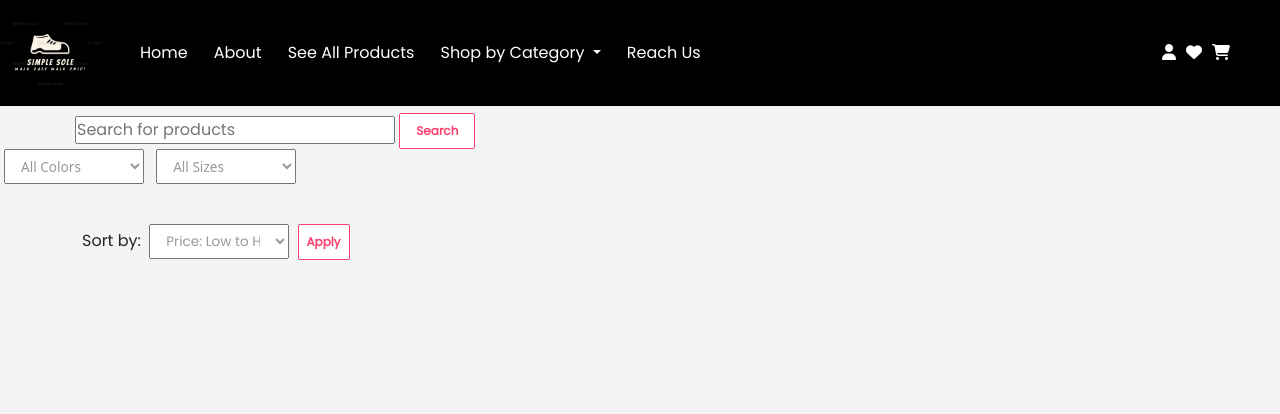
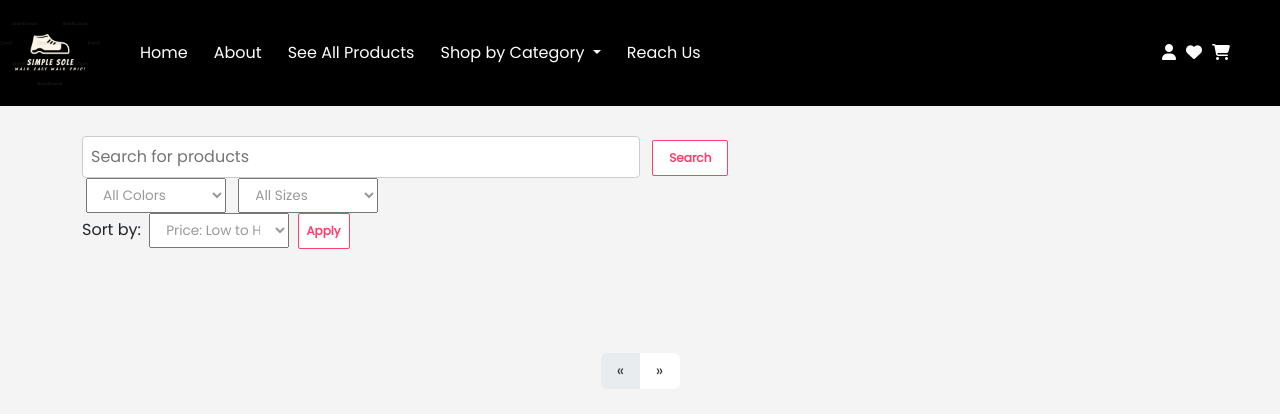
Before and after one commit to Meghna-Anilkumar/simplesole, a Node server app: page /search in a window 1280 px wide. Shown: the top 414 px of the page. Run offline with Node 20, Linux system fonts and the light colour scheme; data that the repository does not hold is empty; some libraries are stand-ins or nearby versions.

Commit message:
hosting pending

```diff
--- a/Controller/productcontroller.js
+++ b/Controller/productcontroller.js
@@ -251,14 +251,12 @@ module.exports = {
   //get all products page
   getAllProducts: async (req, res) => {
     try {
-      let allProducts = await Product.find();
+        let allProducts;
         const category = await Category.find().exec();
-
         const productOffers = await ProductOffer.find({
             startDate: { $lte: new Date() },
             expiryDate: { $gte: new Date() }
         }).populate('product').exec();
-
         const categoryOffers = await CategoryOffer.find({
             startDate: { $lte: new Date() },
             expiryDate: { $gte: new Date() }
@@ -278,18 +276,30 @@ module.exports = {
             allProducts.sort((a, b) => b.price - a.price);
         }
 
+        const perPage = 12;
+        const page = parseInt(req.query.page) || 1;
+        const totalProducts = allProducts.length;
+        const totalPages = Math.ceil(totalProducts / perPage);
+
+        const skip = (page - 1) * perPage;
+
+        allProducts = allProducts.slice(skip, skip + perPage);
+
         res.render('userviews/allproducts', {
             title: 'All Products',
             allProducts: allProducts,
             category: category,
             productOffers: productOffers,
-        categoryOffers: categoryOffers
+            categoryOffers: categoryOffers,
+            currentPage: page,
+            totalPages: totalPages
         });
     } catch (error) {
         console.error(error);
         res.status(500).send('Internal Server Error');
     }
 },
+
 
   //search products
   searchproducts: async (req, res) => {
@@ -318,24 +328,20 @@ module.exports = {
     try {
         let filteredProducts = await Product.find();
 
-        // Apply color filter if provided
         if (req.query.color) {
             filteredProducts = filteredProducts.filter(product => product.color === req.query.color);
         }
 
-        // Apply size filter if provided
         if (req.query.size) {
             filteredProducts = filteredProducts.filter(product => product.size.includes(req.query.size));
         }
 
-        // Apply price range filter if provided
         if (req.query.minPrice && req.query.maxPrice) {
             const minPrice = parseFloat(req.query.minPrice);
             const maxPrice = parseFloat(req.query.maxPrice);
             filteredProducts = filteredProducts.filter(product => product.price >= minPrice && product.price <= maxPrice);
         }
 
-        // Return filtered products
         res.json(filteredProducts);
     } catch (error) {
         console.error(error);
--- a/views/adminviews/categoryoffer.ejs
+++ b/views/adminviews/categoryoffer.ejs
@@ -279,7 +279,7 @@
 
         try {
           const response = await fetch(`/delete-category-offer/${categoryOfferId}`, {
-            method: 'DELETE'
+            method: 'POST'
           });
 
           if (response.ok) {
--- a/views/userviews/allproducts.ejs
+++ b/views/userviews/allproducts.ejs
@@ -614,8 +614,9 @@
   border: 1px solid #ccc;
   border-radius: 4px;
   margin-right: 8px;
-      width: 80%;
+  width: 50%; /* Adjust the width as needed */
 }
+
 
     #applySort {
       padding: 8px;
@@ -647,12 +648,17 @@
     width: 100%;
     margin-bottom: 20px;
   }
+  #content {
+  margin-top: 20px; /* Adjust the value as needed */
+  margin-bottom: 20px; /* Keep the original bottom margin or adjust as needed */
+}
 
   </style>
 
   <br><br><br><br>
+  <div id="search-bar" class="container">
   <form action="/search" method="GET" class="search-form">
-    <input type="text" name="query" placeholder="Search for products" style="margin-top: 20px; margin-left: 75px;">
+    <input type="text" name="query" id="searchInput" placeholder="Search for products">
     <button type="submit" class="css-huh2rh">Search</button>
   </form>
 
@@ -662,7 +668,6 @@
     <option value="blue">brown</option>
     <option value="white">white</option>
     <option value="lilac">lilac</option>
-
     <!-- Add more color options as needed -->
   </select>
 
@@ -674,22 +679,7 @@
     <!-- Add more size options as needed -->
   </select>
 
-  <!-- <select id="priceRangeFilter">
-    <option value="">All Prices</option>
-    <option value="0-500">0-500</option>
-    <option value="500-1000">500-1000</option>
-    <option value="1000-2000">1000-2000</option>
-
-  </select> -->
-
-  <div id="productList">
-    <!-- Product cards will be dynamically inserted here -->
-  </div>
-
   <form action="/seeallproducts" method="GET" id="sortForm">
-    <div class="container">
-      <div class="row">
-        <div class="col-lg-12">
     <div id="sort-by">
       <label for="sortOption">Sort by:</label>
       <select id="sortOption" name="sortOption">
@@ -698,11 +688,15 @@
       </select>
       <button id="applySort" class="css-huh2rh">Apply</button>
     </div>
+  </form>
 </div>
+
+<div id="productList" class="container">
+  <!-- Product cards will be dynamically inserted here -->
 </div>
-  </form>
+
 <!-- HTML code for displaying products with category offers -->
-<div id="content" class="my-5">
+<div id="content" class="my-3">
   <div id="products">
     <div class="row mx-0">
       <% allProducts.filter(product => !product.category.blocked && !product.blocked).forEach(product => { %>
@@ -765,6 +759,31 @@
 </div>
 
   </div>
+  <!-- HTML code for displaying pagination controls -->
+<div class="container text-center my-4">
+  <nav aria-label="Page navigation">
+    <ul class="pagination justify-content-center">
+      <li class="page-item <%= currentPage === 1 ? 'disabled' : '' %>">
+        <a class="page-link" href="?page=<%= currentPage - 1 %>" aria-label="Previous">
+          <span aria-hidden="true">&laquo;</span>
+          <span class="sr-only">Previous</span>
+        </a>
+      </li>
+      <% for (let i = 1; i <= totalPages; i++) { %>
+        <li class="page-item <%= currentPage === i ? 'active' : '' %>">
+          <a class="page-link" href="?page=<%= i %>"><%= i %></a>
+        </li>
+      <% } %>
+      <li class="page-item <%= currentPage === totalPages ? 'disabled' : '' %>">
+        <a class="page-link" href="?page=<%= currentPage + 1 %>" aria-label="Next">
+          <span aria-hidden="true">&raquo;</span>
+          <span class="sr-only">Next</span>
+        </a>
+      </li>
+    </ul>
+  </nav>
+</div>
+
 
   <script>
     document.getElementById('applySort').addEventListener('click', function () {
@@ -791,7 +810,6 @@
     fetch(`/filteredProducts?color=${colorFilter}&size=${sizeFilter}`)
       .then(response => response.json())
       .then(data => {
-        // Update product listing with filtered products
         updateProductList(data);
       })
       .catch(error => console.error('Error fetching filtered products:', error));
@@ -800,13 +818,12 @@
   // Function to update product listing based on data
   function updateProductList(products) {
     const productList = document.getElementById('products');
-    productList.innerHTML = ''; // Clear existing products
+    productList.innerHTML = '';
 
     products.forEach(product => {
-      // Create product card HTML
       const imageURL = `/${product.images[0]}`;
       const productCard = `
-      <div class="col-lg-3 col-md-6">
+      <div class="filter-products col-lg-3 col-md-6">
               <div class="card d-flex flex-column align-items-center">
                 <div class="product-name">${product.name}</div>
                 <div class="price">Price: $${product.price}</div>
@@ -814,7 +831,7 @@
                 <!-- Add more product details as needed -->
               </div>
             </div>`;
-      productList.insertAdjacentHTML('beforeend', productCard); // Append product card
+      productList.insertAdjacentHTML('beforeend', productCard);
     });
   }
 
--- a/views/userviews/profile.ejs
+++ b/views/userviews/profile.ejs
@@ -113,6 +113,12 @@
 </div>
 </div>
 
+<div class="mt-3 text-center">
+    <p>You get ₹100 in your wallet when anyone signs up with your referral code.</p>
+    <p>Your Referral Code: <%= user ? (user.referral || '') : '' %></p>
+</div>
+
+
 <script>
     document.getElementById('editProfileForm').addEventListener('submit', async function (event) {
     event.preventDefault();
```
Also changed, not shown: Controller/categoryoffercontroller.js (+17 -16 lines), Controller/couponcontroller.js (+5 -3 lines), Controller/customercontroller.js (+23 -12 lines), views/adminviews/orders.ejs (+7 -1 lines). Lines whose indentation alone changed are shown as unchanged.
